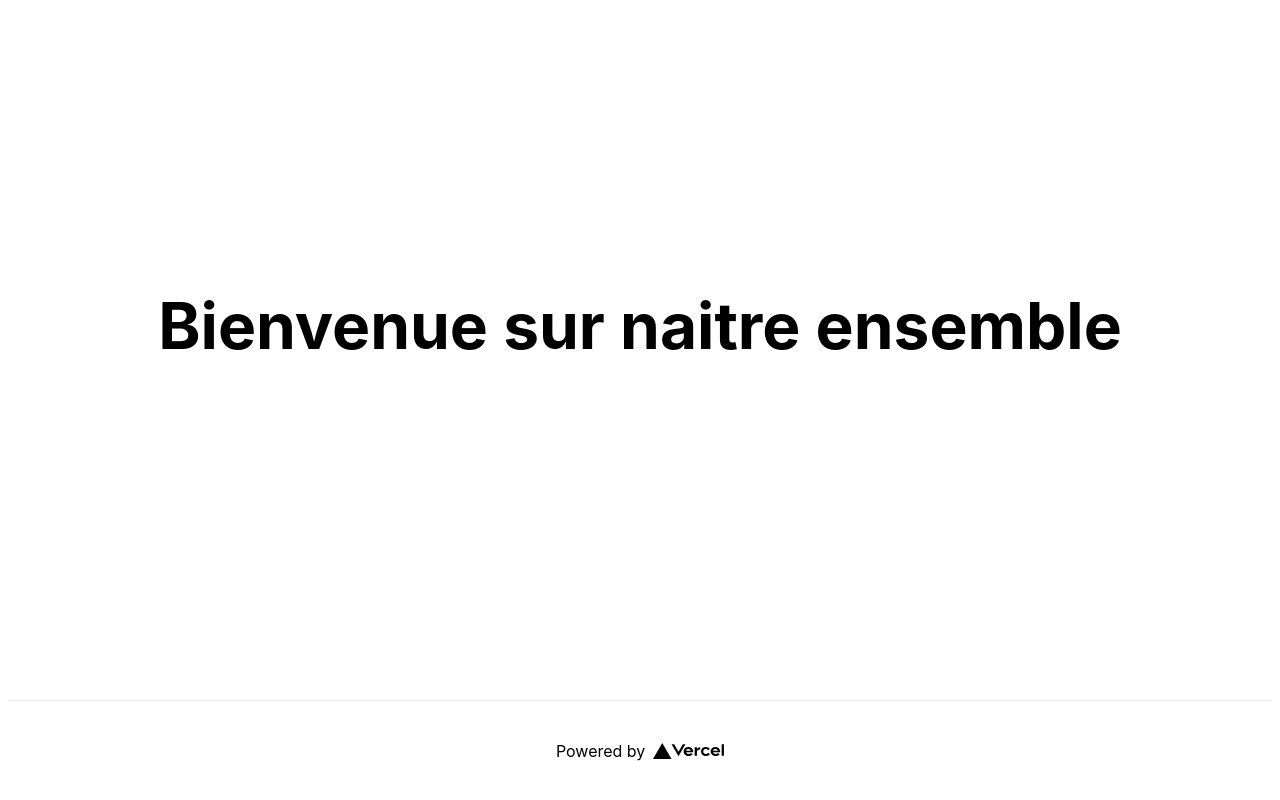
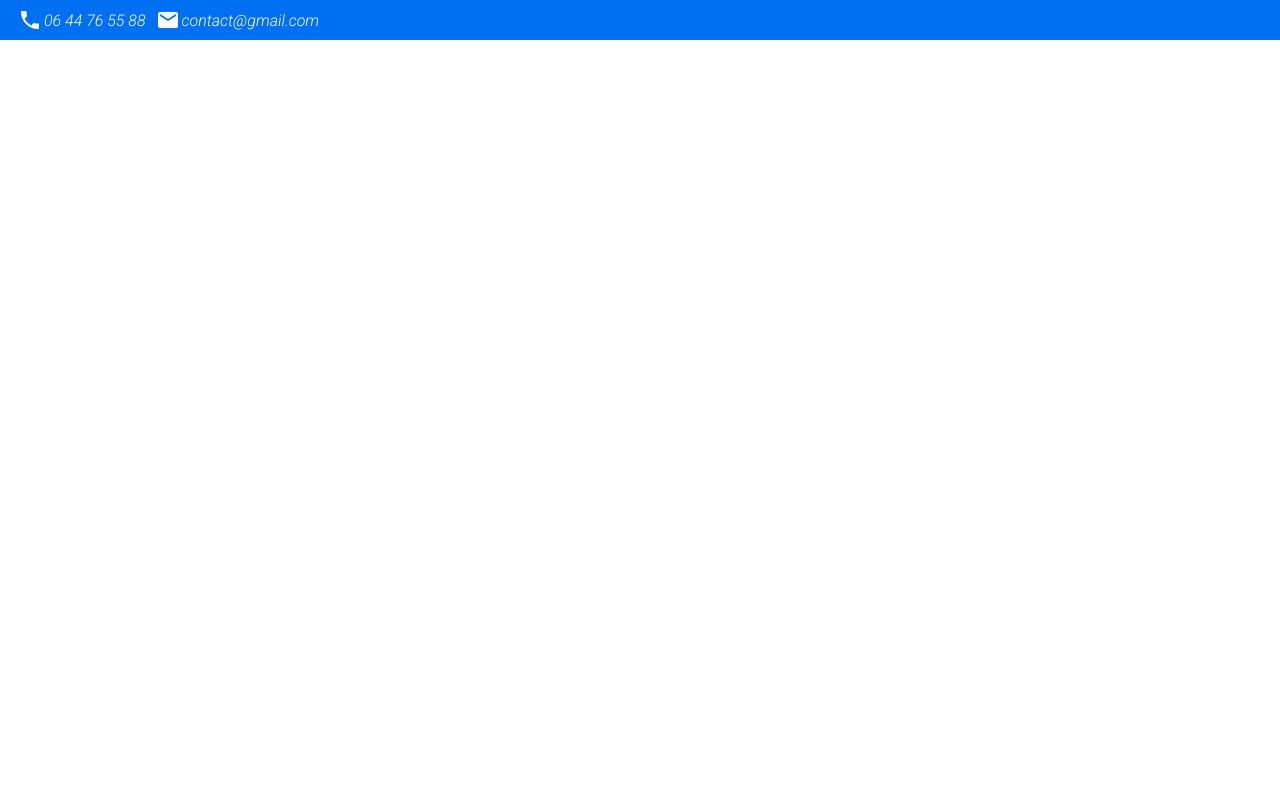
Before and after one commit to nicolashedoire/naitre-ensemble, a Next.js app: page / in a window 1280 px wide. Built offline with nearby package versions, Linux system fonts and the light colour scheme.

Commit message:
import header

```diff
--- a/pages/index.js
+++ /dev/null
@@ -1,35 +0,0 @@
-import Head from 'next/head'
-import styles from '../styles/Home.module.scss'
-
-export default function Home() {
-  return (
-    <div className={styles.container}>
-      <Head>
-        <title>Naitre ensemble</title>
-        <link rel="icon" href="/favicon.ico" />
-      </Head>
-
-      <main className={styles.main}>
-        <h1 className={styles.title}>
-          Bienvenue sur naitre ensemble
-        </h1>
-
-        <div className={styles.grid}>
-
-
-        </div>
-      </main>
-
-      <footer className={styles.footer}>
-        <a
-          href="https://vercel.com?utm_source=create-next-app&utm_medium=default-template&utm_campaign=create-next-app"
-          target="_blank"
-          rel="noopener noreferrer"
-        >
-          Powered by{' '}
-          <img src="/vercel.svg" alt="Vercel Logo" className={styles.logo} />
-        </a>
-      </footer>
-    </div>
-  )
-}
--- /dev/null
+++ b/pages/index.tsx
@@ -0,0 +1,27 @@
+import Head from 'next/head';
+import styles from '../styles/Home.module.scss';
+import PhoneIcon from '@material-ui/icons/Phone';
+import MailIcon from '@material-ui/icons/Mail';
+
+export default function Home() {
+  return (
+    <div className={styles.container}>
+      <Head>
+        <title>Naitre ensemble</title>
+        <link rel="icon" href="/favicon.ico" />
+      </Head>
+
+      <main className={styles.main}>
+        <header className={styles.header}>
+          <PhoneIcon style={{marginLeft: '10px', marginRight: '2px'}}/><span>06 44 76 55 88</span>
+          <MailIcon style={{marginLeft: '10px', marginRight: '2px'}}/><span>contact@gmail.com</span>
+        </header>
+
+        <h1 className={styles.title}>
+        </h1>
+        <div className={styles.grid}>
+        </div>
+      </main>
+    </div>
+  )
+}
--- a/styles/Home.module.scss
+++ b/styles/Home.module.scss
@@ -1,19 +1,15 @@
-.container {
-  min-height: 100vh;
-  padding: 0 0.5rem;
+.header {
+  padding: 0 .5rem;
+  width: 100%;
+  height: 40px;
+  background-color: #0070f3;
+  color: rgb(250, 250, 250);
   display: flex;
-  flex-direction: column;
-  justify-content: center;
   align-items: center;
 }
 
-.main {
-  padding: 5rem 0;
-  flex: 1;
-  display: flex;
-  flex-direction: column;
-  justify-content: center;
-  align-items: center;
+.container {
+  min-height: 100vh;
 }
 
 .footer {
--- a/styles/globals.scss
+++ b/styles/globals.scss
@@ -1,9 +1,15 @@
+@import url('https://fonts.googleapis.com/css2?family=Roboto:ital,wght@1,300&display=swap');
+
+$color-khaki : #DBC4AF;
+$color-tan : #A96036;
+$color-beige: #D09064;
+$color-cream: #F2E4CF;
+
 html,
 body {
   padding: 0;
   margin: 0;
-  font-family: -apple-system, BlinkMacSystemFont, Segoe UI, Roboto, Oxygen,
-    Ubuntu, Cantarell, Fira Sans, Droid Sans, Helvetica Neue, sans-serif;
+  font-family: 'Roboto', sans-serif;
 }
 
 a {
```
Also changed, not shown: package.json (+6 -1 lines), tsconfig.json (+29 -0 lines), next-env.d.ts (added), pages/_app.tsx (renamed from pages/_app.js), pages/api/hello.ts (renamed from pages/api/hello.js), public/vercel.svg (deleted), 1 other file (tests, documents, lock files or other folders).
